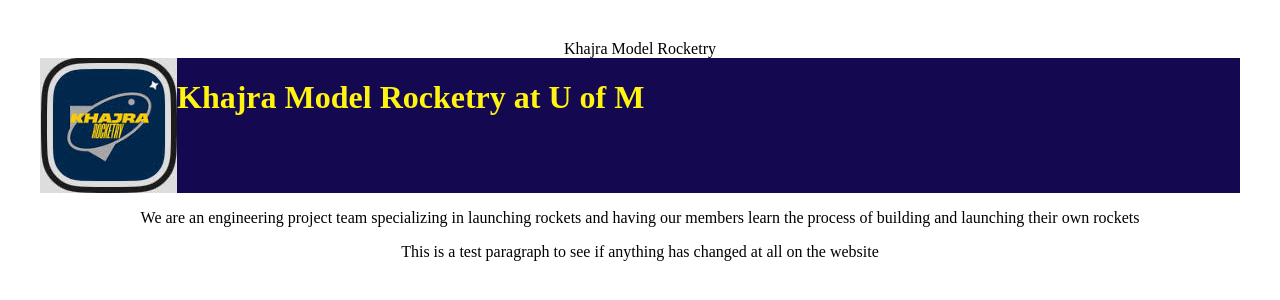
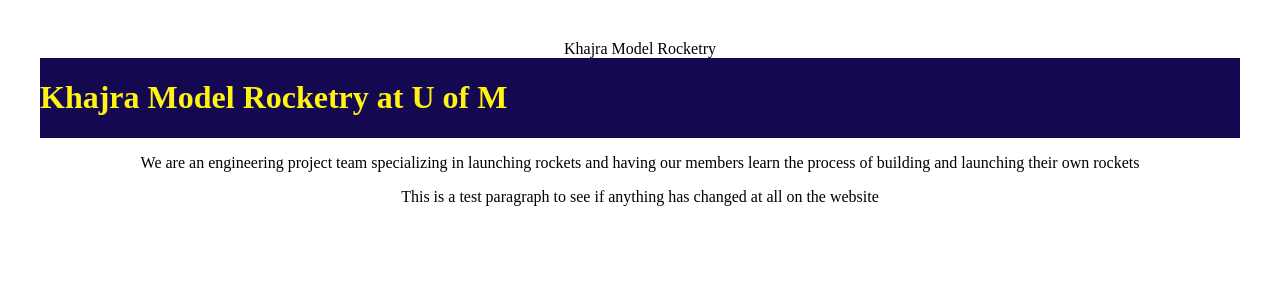
Before and after one commit to khajramrocketry/khajramrocketry.github.io, a React (Vite) app: page / in a window 1280 px wide. Shown: the top 300 px of the page. Built offline with nearby package versions, Linux system fonts and the light colour scheme.

Commit message:
new commit

```diff
--- a/package.json
+++ b/package.json
@@ -1,6 +1,6 @@
 {
   "name": "khajramrocketry.github.io",
-  "homepage" : "https://khajramrocketry.github.io/khajramrocketry.github.io",
+  "homepage" : "https://khajramrocketry.github.io",
   "private": true,
   "version": "0.0.0",
   "type": "module",
--- a/src/App.jsx
+++ b/src/App.jsx
@@ -11,7 +11,6 @@
         {
           <div>
           <div className="website_header">
-            <img src="/khajramrocketry.github.io/Khajra_logo.jpg" alt="logo"></img>
             <h1>Khajra Model Rocketry at U of M</h1>
           </div>
 
--- a/vite.config.js
+++ b/vite.config.js
@@ -2,6 +2,6 @@
 import react from '@vitejs/plugin-react'
 
 export default defineConfig({
-  base: "/khajramrocketry.github.io/",
+  base: "/",
   plugins: [react()],
 })
```
